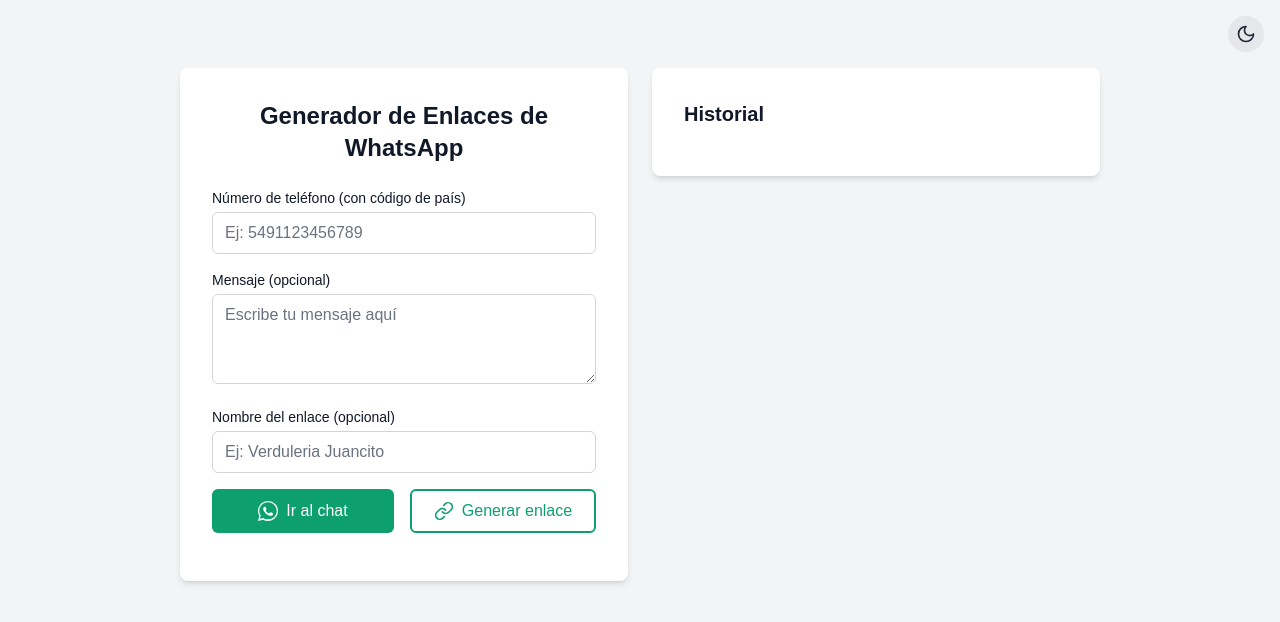
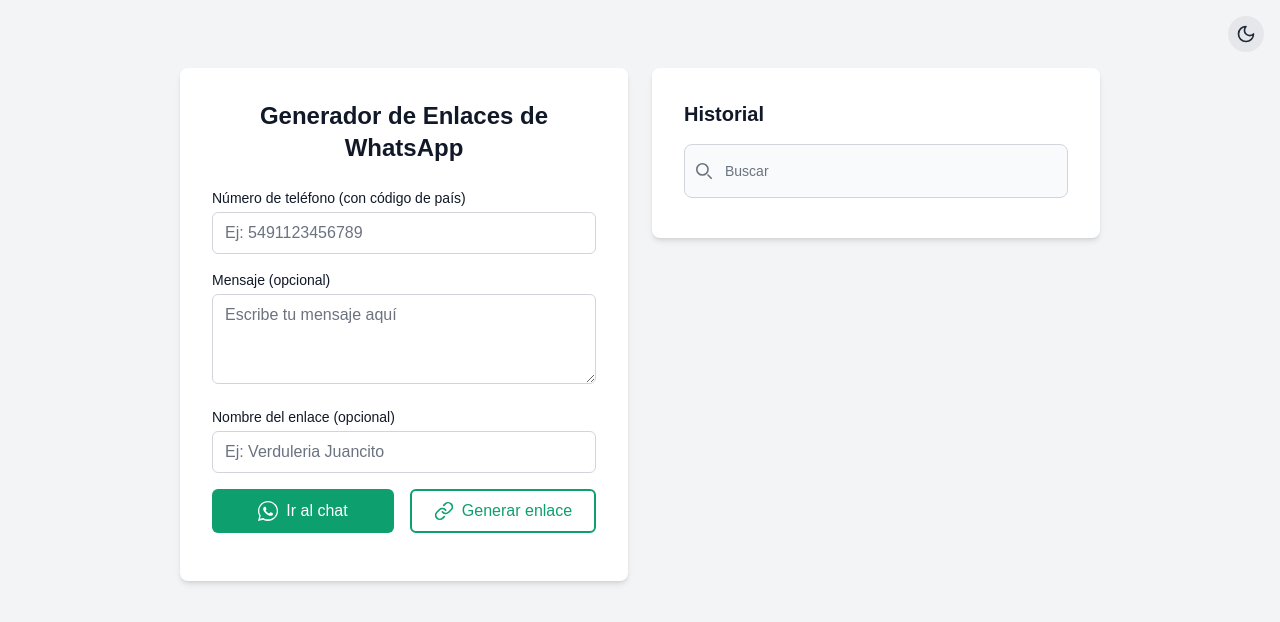
Before and after one commit to brindogabriel/WhaChatGenLink, a Next.js app: page / in a window 1280 px wide. Shown: the top 622 px of the page. Built offline with nearby package versions, Linux system fonts and the light colour scheme.

Commit message:
first commit

```diff
--- a/package.json
+++ b/package.json
@@ -17,13 +17,15 @@
     "qrcode.react": "^4.0.1",
     "react": "^18.3.1",
     "react-dom": "^18.3.1",
-    "react-qr-code": "^2.0.15"
+    "react-qr-code": "^2.0.15",
+    "uuid": "^10.0.0"
   },
   "devDependencies": {
     "@types/node": "^20",
     "@types/qrcode": "^1.5.5",
     "@types/react": "^18",
     "@types/react-dom": "^18",
+    "@types/uuid": "^10.0.0",
     "eslint": "^8",
     "eslint-config-next": "14.2.14",
     "postcss": "^8",
--- a/src/app/page.tsx
+++ b/src/app/page.tsx
@@ -29,7 +29,7 @@
   const [darkMode, setDarkMode] = useState(false);
   const [isDesktop, setIsDesktop] = useState(false); // Nueva variable
   const [showOpenOptions, setShowOpenOptions] = useState(false); // Para mostrar el modal de opciones
-
+  const [searchTerm, setSearchTerm] = useState("");
   useEffect(() => {
     const storedHistorial = localStorage.getItem("historial");
     if (storedHistorial) {
@@ -59,6 +59,12 @@
   const validatePhoneNumber = (number: string) => {
     return /^\d+$/.test(number);
   };
+
+  const filteredHistorial = historial.filter(
+    (item) =>
+      item.name.toLowerCase().includes(searchTerm.toLowerCase()) ||
+      item.link.toLowerCase().includes(searchTerm.toLowerCase())
+  );
 
   const generateWhatsAppLink = () => {
     if (!phoneNumber.trim()) {
@@ -172,9 +178,9 @@
               <input
                 type="tel"
                 id="phoneNumber"
-                className={`w-full px-3 py-2 border ${
-                  darkMode ? "border-gray-600 bg-gray-700" : "border-gray-300"
-                } rounded-md focus:outline-none focus:ring-2 focus:ring-blue-500`}
+                className="w-full px-3 py-2 border
+                 dark:border-gray-600 dark:bg-gray-700 border-gray-300
+               rounded-md focus:outline-none focus:ring-2 focus:ring-blue-500"
                 placeholder="Ej: 5491123456789"
                 value={phoneNumber}
                 onChange={(e) => setPhoneNumber(e.target.value)}
@@ -208,9 +214,9 @@
               <input
                 type="text"
                 id="linkName"
-                className={`w-full px-3 py-2 border ${
-                  darkMode ? "border-gray-600 bg-gray-700" : "border-gray-300"
-                } rounded-md focus:outline-none focus:ring-2 focus:ring-blue-500`}
+                className="w-full px-3 py-2 border
+                  dark:border-gray-600 dark:bg-gray-700 border-gray-300
+                rounded-md focus:outline-none focus:ring-2 focus:ring-blue-500"
                 placeholder="Ej: Verduleria Juancito"
                 value={linkName}
                 onChange={(e) => setLinkName(e.target.value)}
@@ -241,9 +247,8 @@
               </button>
               <button
                 onClick={handleGenerateLink}
-                className={`flex-1 border-2 border-green-500 text-green-500 py-2 px-4 rounded-md hover:bg-green-50 dark:hover:bg-green-900 transition duration-300 flex items-center justify-center ${
-                  darkMode ? "dark:text-green-400 dark:border-green-400" : ""
-                }`}
+                className="flex-1 border-2 border-green-500 text-green-500 py-2 px-4 rounded-md hover:bg-green-50 dark:hover:bg-green-900 transition duration-300 flex items-center justify-center
+                 dark:text-green-400 dark:border-green-400"
               >
                 <LinkIcon className="mr-2" size={20} />
                 Generar enlace
@@ -259,7 +264,7 @@
                       <button
                         onClick={() => {
                           window.open(
-                            `whatsapp://send?phone=${phoneNumber}`,
+                            `whatsapp://send?phone=${phoneNumber}&text=${message}`,
                             "_blank"
                           );
                           setShowOpenOptions(false);
@@ -320,8 +325,44 @@
           {/* Card del historial */}
           <div className="bg-white dark:bg-gray-800 p-8 rounded-lg shadow-md w-full max-w-md dark:text-white text-gray-900">
             <h2 className="text-xl font-bold mb-4">Historial</h2>
+
+            <label
+              htmlFor="default-search"
+              className="mb-2 text-sm font-medium text-gray-900 sr-only dark:text-white"
+            >
+              Search
+            </label>
+            <div className="relative">
+              <div className="absolute inset-y-0 start-0 flex items-center ps-3 pointer-events-none">
+                <svg
+                  className="w-4 h-4 text-gray-500 dark:text-gray-400"
+                  aria-hidden="true"
+                  xmlns="http://www.w3.org/2000/svg"
+                  fill="none"
+                  viewBox="0 0 20 20"
+                >
+                  <path
+                    stroke="currentColor"
+                    strokeLinecap="round"
+                    strokeLinejoin="round"
+                    strokeWidth={2}
+                    d="m19 19-4-4m0-7A7 7 0 1 1 1 8a7 7 0 0 1 14 0Z"
+                  />
+                </svg>
+              </div>
+              <input
+                type="search"
+                value={searchTerm}
+                onChange={(e) => setSearchTerm(e.target.value)}
+                id="default-search"
+                className=" mb-2 block w-full p-4 ps-10 text-sm text-gray-900 border border-gray-300 rounded-lg bg-gray-50 focus:ring-blue-500 focus:border-blue-500 dark:bg-gray-700 dark:border-gray-600 dark:placeholder-gray-400 dark:text-white dark:focus:ring-blue-500 dark:focus:border-blue-500"
+                placeholder="Buscar"
+                required
+              />
+            </div>
+
             <ul className="space-y-4">
-              {historial.map((item, index) => (
+              {filteredHistorial.map((item, index) => (
                 <li key={index} className="flex justify-between items-center">
                   <div className="max-w-[70%]">
                     <div content={item.name || "Enlace sin nombre"}>
@@ -396,11 +437,7 @@
                 </button>
               </div>
               <img src={qrCode} alt="QR Code" className="w-full" />
-              <p
-                className={`mt-4 text-sm ${
-                  darkMode ? "text-gray-300" : "text-gray-600"
-                } text-center`}
-              >
+              <p className="mt-4 text-sm dark:text-gray-300 text-gray-600 text-center">
                 Escanea este código QR para abrir el enlace de WhatsApp
               </p>
             </div>
```
Also changed, not shown: 1 other file (tests, documents, lock files or other folders).
